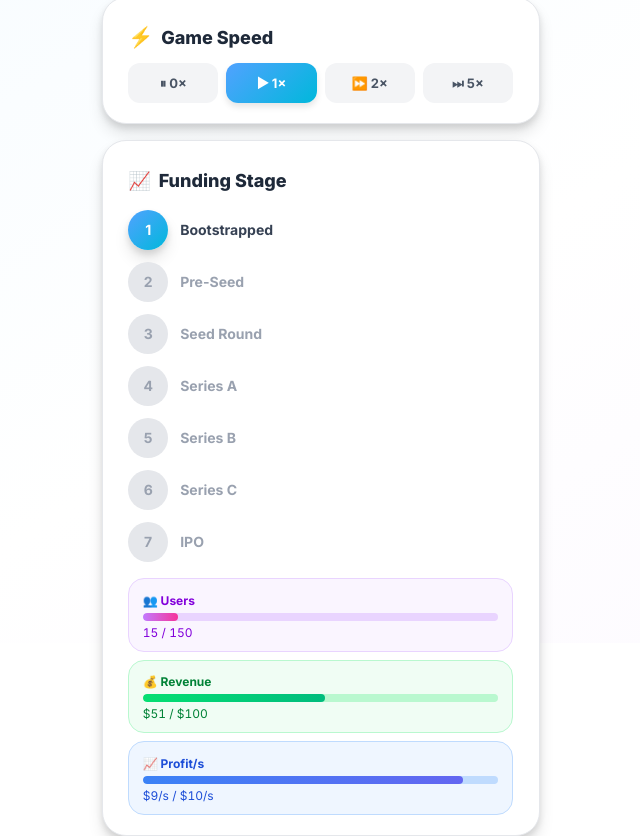
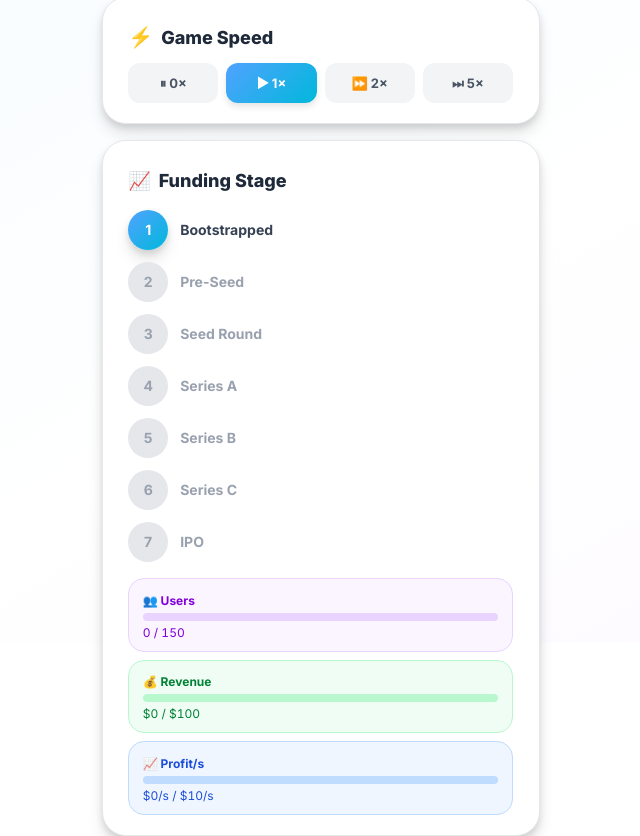
Before and after one commit to jwihardi/bitcamp-2026, a Next.js app in the folder da-app/: page /preview/raw in a window 1280 px wide. Shown: the part 756-1592 px from the top of the page, without its empty margins (14-654 px from the left). Built offline with nearby package versions, Linux system fonts and the light colour scheme.

Commit message:
Update page.tsx

```diff
--- a/da-app/src/app/preview/raw/page.tsx
+++ b/da-app/src/app/preview/raw/page.tsx
@@ -63,8 +63,8 @@ async function evaluateIdlePrompt(
 function getInitialState(upgrades: ReputationUpgrade[]) {
   const has = (effect: string) => upgrades.some((u) => u.effect === effect && u.purchased)
   return {
-    tokens: has('startingCash') ? 1500 : 30,
-    userbase: has('startingUsers') ? 150 : 15,
+    tokens: has('startingCash') ? 1500 : 0,
+    userbase: has('startingUsers') ? 150 : 0,
     agents: INITIAL_AGENTS.map((a) => ({
       ...a,
       promptQuality: has('promptQuality') ? 70 : 50,
```
